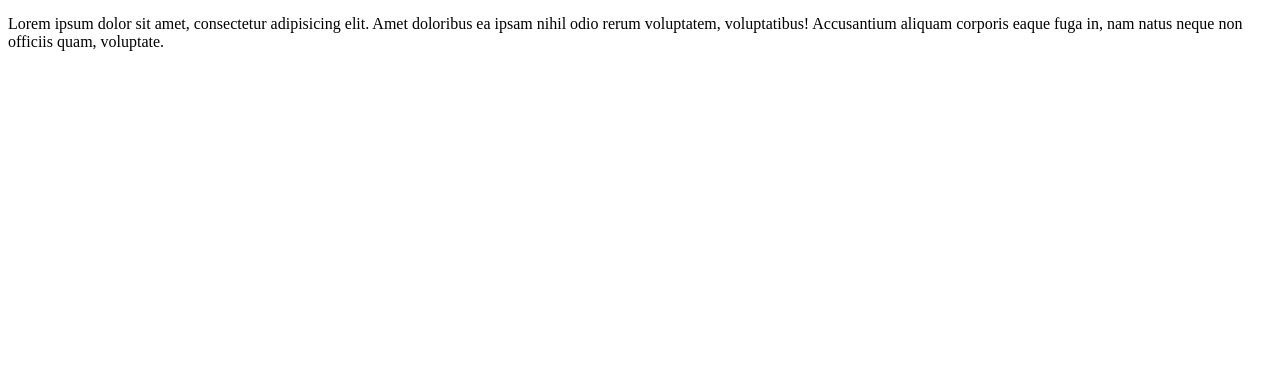
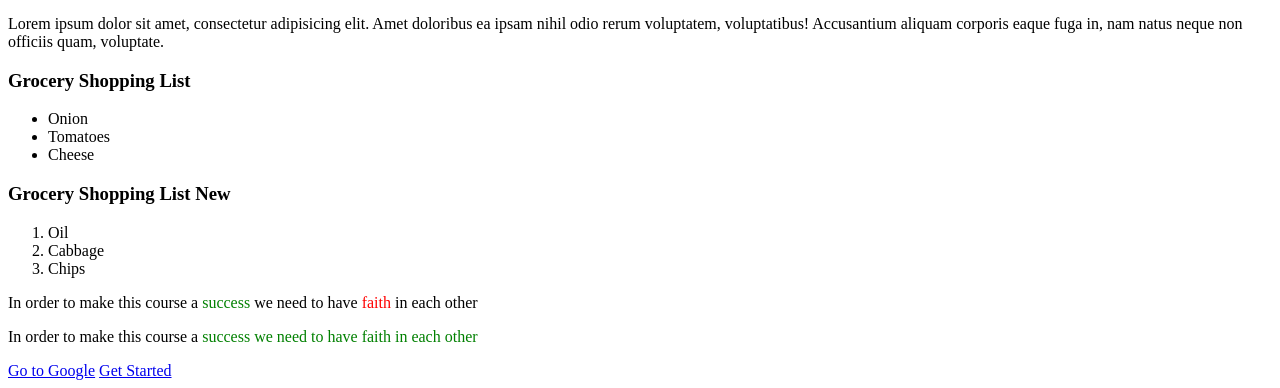
Before and after one commit to Prachi2002Aggarwal/WebDevelopment, a plain HTML site: page Day 1/index1.html in a window 1280 px wide. Shown: the part 609-997 px from the top of the page. Before the commit the page ends 800 px from the top, so only its background shows below. Drawn offline with Linux system fonts and the light colour scheme.

Commit message:
InitialCommit

```diff
--- a/Day 1/index1.html
+++ b/Day 1/index1.html
@@ -28,5 +28,30 @@
         <p>Lorem ipsum dolor sit amet, consectetur adipisicing elit. Amet doloribus ea ipsam nihil odio rerum voluptatem, voluptatibus! Accusantium aliquam corporis eaque fuga in, nam natus neque non officiis quam, voluptate.</p>
     </div>
 
+    <!--    List Tag-->
+    <!--Unordered List-->
+    <h3>Grocery Shopping List</h3>
+    <ul>
+        <li>Onion</li>
+        <li>Tomatoes</li>
+        <li>Cheese</li>
+    </ul>
+    <!--Ordered List-->
+    <h3>Grocery Shopping List New</h3>
+    <ol>
+        <li>Oil</li>
+        <li>Cabbage</li>
+        <li>Chips</li>
+    </ol>
+
+    <!--Span Tag-->
+    <p>In order to make this course a <span style = "color:green;">success</span> we need to have <span style = "color : red;">faith</span> in each other</p>
+
+    <p>In order to make this course a <span style = "color : green;">success we need to have faith in each other</span></p>
+
+    <!--Anchor tag-->
+    <a href = "https://www.google.com/">Go to Google</a>
+    <a href = "index1.html">Get Started</a>
+
 </body>
 </html>
```
